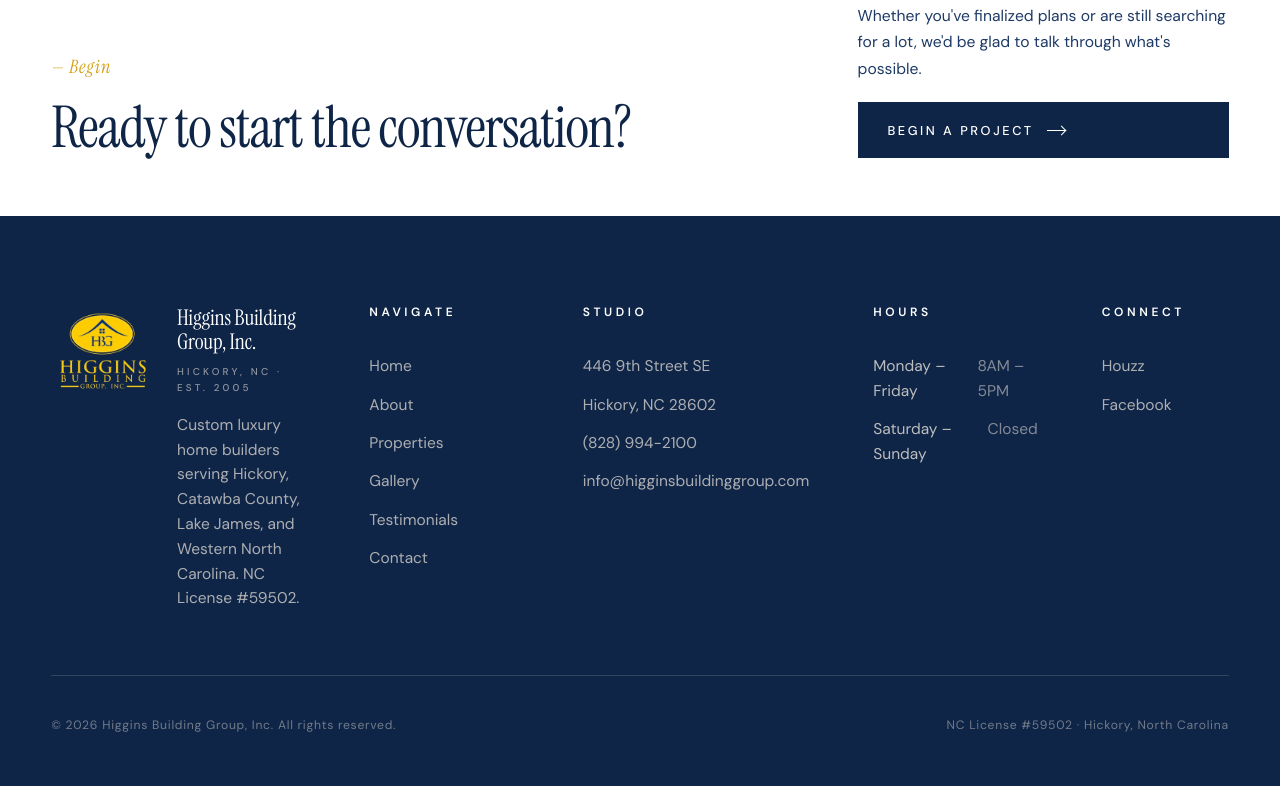
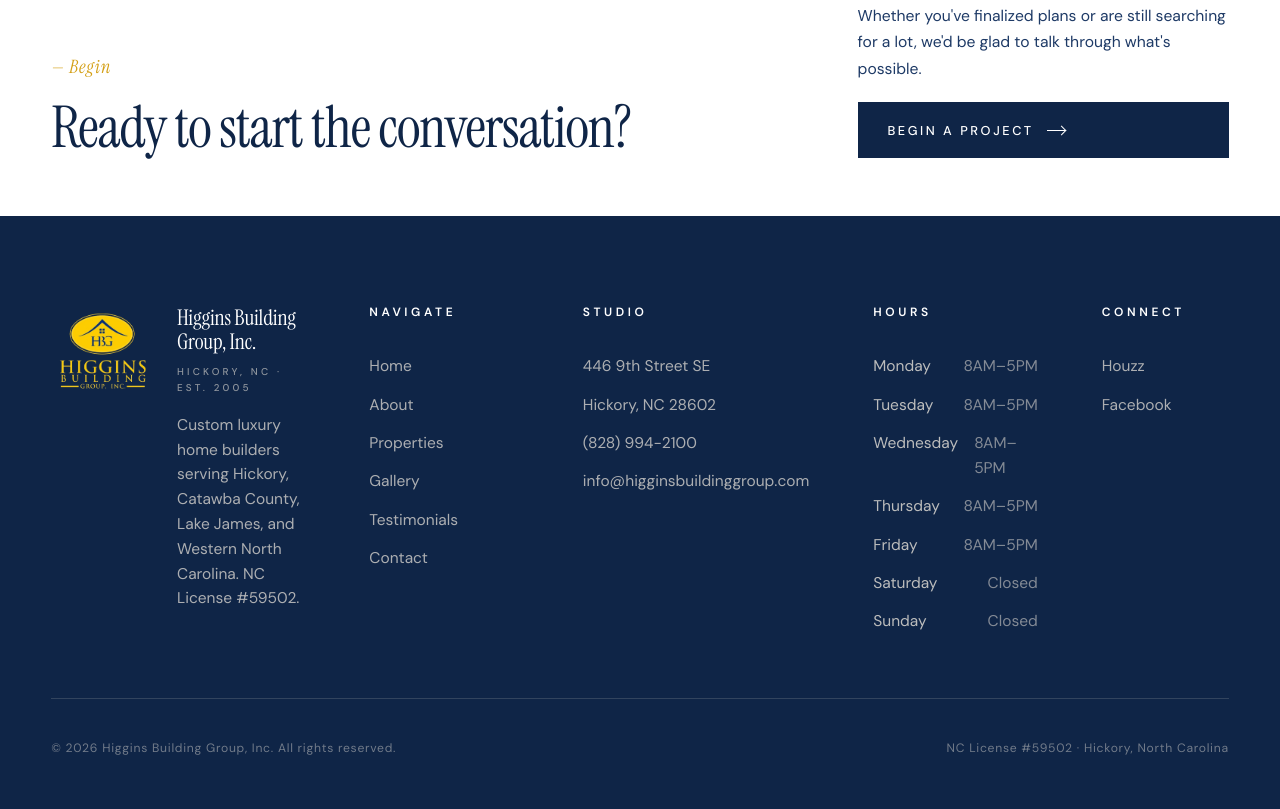
Before and after one commit to DavisHiggins/higginsbuildinggroup, a plain HTML site: page index.html in a window 1280 px wide. Shown: the part 5839-6648 px from the top of the page. Before the commit the page ends 6625 px from the top, so only its background shows below. Drawn offline with Linux system fonts and the light colour scheme.

Commit message:
Update index.html

```diff
--- a/index.html
+++ b/index.html
@@ -338,8 +338,13 @@
             <div>
                 <h4>Hours</h4>
                 <ul class="hours-list">
-                    <li><span class="day">Monday – Friday</span><span class="time">8AM – 5PM</span></li>
-                    <li><span class="day">Saturday – Sunday</span><span class="time">Closed</span></li>
+                    <li><span class="day">Monday</span><span class="time">8AM–5PM</span></li>
+                    <li><span class="day">Tuesday</span><span class="time">8AM–5PM</span></li>
+                    <li><span class="day">Wednesday</span><span class="time">8AM–5PM</span></li>
+                    <li><span class="day">Thursday</span><span class="time">8AM–5PM</span></li>
+                    <li><span class="day">Friday</span><span class="time">8AM–5PM</span></li>
+                    <li><span class="day">Saturday</span><span class="time">Closed</span></li>
+                    <li><span class="day">Sunday</span><span class="time">Closed</span></li>
                 </ul>
             </div>
             <div>
```
